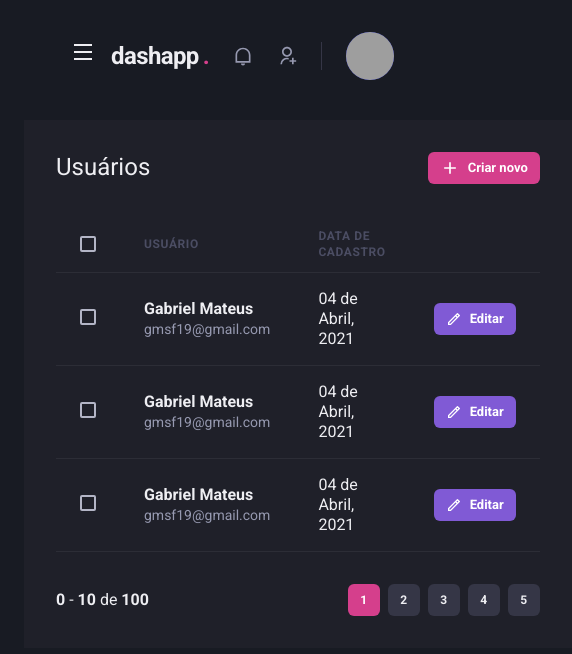
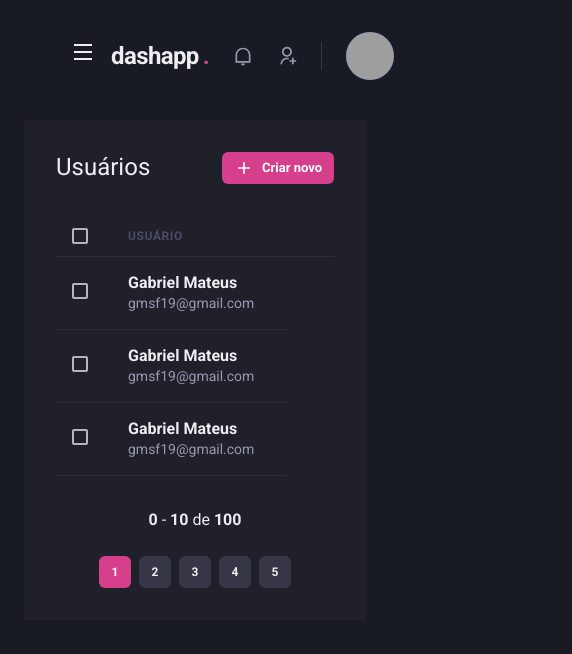
Before and after one commit to gmsf19/DashApp, a Next.js app: page /users in a window 390 px wide. Shown: the top 654 px of the page, 572 px wide, since content can reach past the window. Built offline with nearby package versions, Linux system fonts and the light colour scheme; grey boxes are pictures that could not be loaded.

Commit message:
responsive page users

```diff
--- a/src/components/Pagination/index.tsx
+++ b/src/components/Pagination/index.tsx
@@ -4,7 +4,7 @@
 export function Pagination(){
   return (
     <Stack
-      direction="row"
+      direction={["column", "row"]}
       spacing="6"
       mt="8"
       justify="space-between"
--- a/src/pages/users/index.tsx
+++ b/src/pages/users/index.tsx
@@ -1,4 +1,4 @@
-import { Box, Button, Checkbox, Flex, Heading, Icon, Table, Tbody, Td, Text, Th, Thead, Tr } from "@chakra-ui/react";
+import { Box, Button, Checkbox, Flex, Heading, Icon, Table, Tbody, Td, Text, Th, Thead, Tr, useBreakpointValue } from "@chakra-ui/react";
 import React from "react";
 import { RiAddLine, RiPencilLine } from "react-icons/ri";
 import { Header } from "../../components/Header";
@@ -6,6 +6,11 @@
 import { Sidebar } from "../../components/SideBar";
 
 export default function UserList() {
+  const isWideVersion = useBreakpointValue({
+    base: false,
+    lg: true,
+  })
+
   return (
     <Box>
       <Header />
@@ -31,18 +36,18 @@
       <Table colorScheme="whiteAlpha">
         <Thead>
           <Tr>
-            <Th px="6" color="gray.300" w="8">
+            <Th px={["4", "4", "6"]} color="gray.300" w="8">
               <Checkbox colorScheme="pink" />
             </Th>
             <Th>Usuário</Th>
-            <Th>Data de cadastro</Th>
+            { isWideVersion&& <Th>Data de cadastro</Th>}
             <Th width="8"></Th>
           </Tr>
         </Thead>
         <Tbody>
           <Tr>
-            <Td px="6">
-            <Checkbox colorScheme="pink" />
+            <Td px={["4", "4", "6"]}>
+              <Checkbox colorScheme="pink" />
             </Td>
             <Td>
               <Box>
@@ -50,23 +55,11 @@
                 <Text fontSize="sm" color="gray.300">gmsf19@gmail.com</Text>
               </Box>
             </Td>
-            <Td>04 de Abril, 2021</Td>
-            <Td>
-              <Button
-                as="a"
-                size="sm"
-                fontSize="small"
-                colorScheme="purple"
-                leftIcon={<Icon as={RiPencilLine} fontSize="16" />}
-              >
-                Editar
-              </Button>
-            </Td>
+            { isWideVersion&& <Td>04 de Abril, 2021</Td>}
           </Tr>
-
           <Tr>
-            <Td px="6">
-            <Checkbox colorScheme="pink" />
+            <Td px={["4", "4", "6"]}>
+              <Checkbox colorScheme="pink" />
             </Td>
             <Td>
               <Box>
@@ -74,23 +67,11 @@
                 <Text fontSize="sm" color="gray.300">gmsf19@gmail.com</Text>
               </Box>
             </Td>
-            <Td>04 de Abril, 2021</Td>
-            <Td>
-              <Button
-                as="a"
-                size="sm"
-                fontSize="small"
-                colorScheme="purple"
-                leftIcon={<Icon as={RiPencilLine} fontSize="16" />}
-              >
-                Editar
-              </Button>
-            </Td>
+            { isWideVersion&& <Td>04 de Abril, 2021</Td>}
           </Tr>
-
           <Tr>
-            <Td px="6">
-            <Checkbox colorScheme="pink" />
+            <Td px={["4", "4", "6"]}>
+              <Checkbox colorScheme="pink" />
             </Td>
             <Td>
               <Box>
@@ -98,18 +79,8 @@
                 <Text fontSize="sm" color="gray.300">gmsf19@gmail.com</Text>
               </Box>
             </Td>
-            <Td>04 de Abril, 2021</Td>
-            <Td>
-              <Button
-                as="a"
-                size="sm"
-                fontSize="small"
-                colorScheme="purple"
-                leftIcon={<Icon as={RiPencilLine} fontSize="16" />}
-              >
-                Editar
-              </Button>
-            </Td>
+            { isWideVersion&& <Td>04 de Abril, 2021</Td>}
+
           </Tr>
         </Tbody>
       </Table>
```
